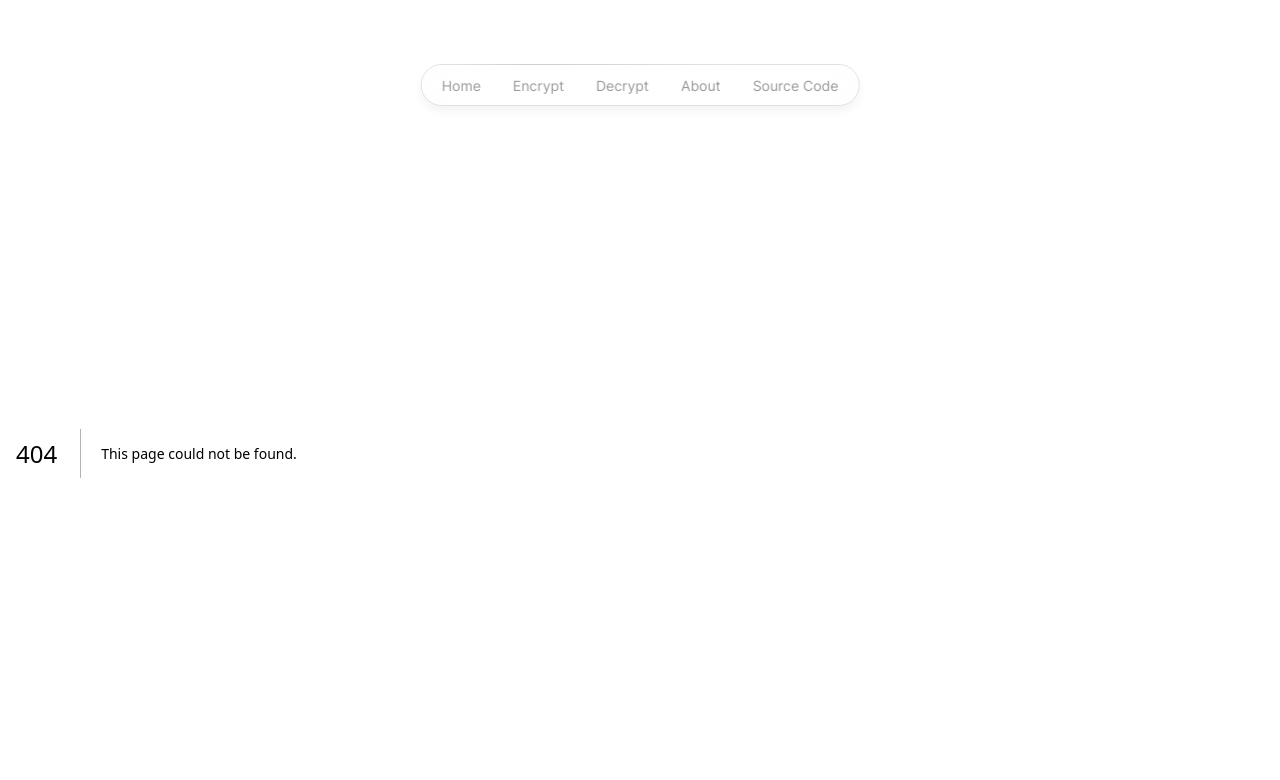
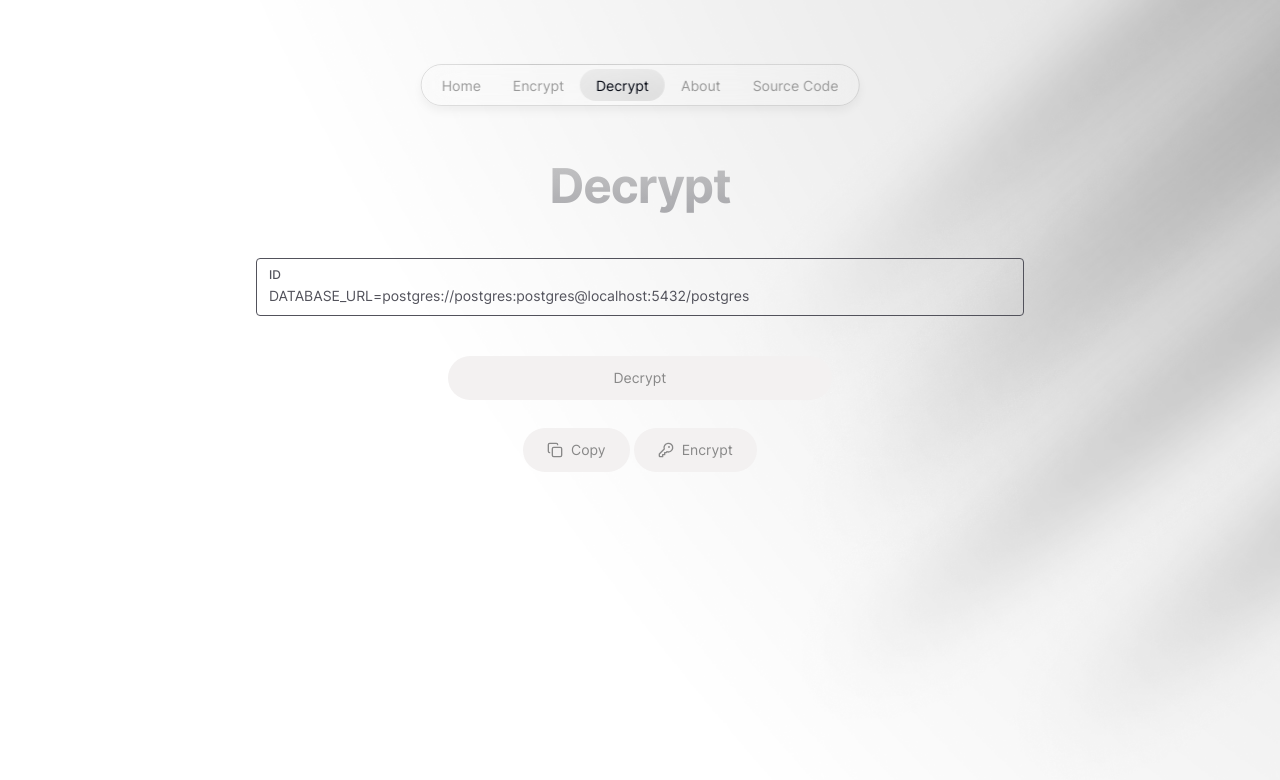
Before and after one commit to elousia/1hash, a Next.js app: page /decrypt in a window 1280 px wide. Before the commit this address had no page. Shown: the top 780 px of the page. Built offline with nearby package versions, Linux system fonts and the light colour scheme.

Commit message:
feat: create encrypt and decrypt pages

```diff
--- /dev/null
+++ b/app/decrypt/page.tsx
@@ -0,0 +1,121 @@
+"use client";
+
+import { useState } from "react";
+
+import Button from "@/components/button";
+import { Icons } from "@/components/icons";
+import { Fragment } from "react";
+import Select from "@/components/select";
+
+export default function Decrypt() {
+  const [text, setText] = useState("askdjfhi8o23u8ijoljf8ou3458otujpoiwef");
+  const [placeholder] = useState(false);
+  const [loading, setLoading] = useState(false);
+  return (
+    <section className="flex flex-col items-center max-w-4xl justify-start mx-auto w-full sm:min-h-screen sm:px-0">
+      <div className="text-center mt-10 w-full">
+        <h2 className="py-4 text-5xl w-full font-bold tracking-tight capitalize text-center text-transparent bg-gradient-to-b bg-clip-text from-zinc-900/20 to-zinc-600/50 sm:text-5xl">
+          Decrypt
+        </h2>
+        {placeholder ? (
+          <pre className="px-4 py-3 mt-8 overflow-x-scroll font-mono w-full text-left bg-transparent border rounded border-zinc-400 focus:border-zinc-100/80 focus:ring-0 sm:text-sm text-zinc-100">
+            <div className="flex items-start px-1 text-sm w-full">
+              <div
+                aria-hidden="true"
+                className="pr-4 font-mono border-r select-none border-zinc-300/5 text-zinc-700"
+              >
+                {Array.from({
+                  length: text.split("\n").length,
+                }).map((_, index) => (
+                  <Fragment key={index}>
+                    {(index + 1).toString().padStart(2, "0")}
+                    <br />
+                  </Fragment>
+                ))}
+              </div>
+              <div>
+                <pre className="flex overflow-x-auto">
+                  <code className="px-4 text-left overflow-x-scroll text-gray-600">
+                    {text}
+                  </code>
+                </pre>
+              </div>
+            </div>
+          </pre>
+        ) : (
+          <form
+            className="max-w-3xl mx-auto"
+            onSubmit={(e) => {
+              e.preventDefault();
+              // onSubmit();
+            }}
+          >
+            <div className="px-3 py-2 mt-8 border rounded border-zinc-600 focus-within:border-zinc-100/80 focus-within:ring-0 ">
+              <label
+                htmlFor="id"
+                className="block text-xs font-medium text-left text-zinc-600"
+              >
+                ID
+              </label>
+              <input
+                type="text"
+                name="compositeKey"
+                id="compositeKey"
+                placeholder="#*$lksdfjkasjdjDLKJKDJp343"
+                className="w-full p-0 text-base focus:outline-0 bg-transparent border-0 appearance-none text-zinc-600 placeholder-zinc-400 focus:ring-0 sm:text-sm"
+                defaultValue={
+                  "DATABASE_URL=postgres://postgres:postgres@localhost:5432/postgres"
+                }
+              />
+            </div>
+
+            {/* <button
+              type="submit"
+              disabled={false}
+              className={`mt-8 w-full h-12 inline-flex justify-center items-center  transition-all  rounded px-4 py-1.5 md:py-2 text-base font-semibold leading-7 text-zinc-800   bg-zinc-200 ring-1  duration-150  hover:text-black hover:drop-shadow-cta   hover:bg-white ${
+                loading ? "animate-pulse" : ""
+              }`}
+            >
+              <span>
+                {loading ? (
+                  <Icons.spinner className="w-5 h-5 animate-spin" />
+                ) : (
+                  "Decrypt"
+                )}
+              </span>
+            </button> */}
+            <div className="mt-10">
+              <Button
+                classes={`w-1/2 mx-auto flex items-center text-center justify-center ${
+                  loading ? "animate-pulse" : ""
+                }`}
+              >
+                {loading ? (
+                  <Icons.spinner className="w-5 h-5 animate-spin" />
+                ) : (
+                  "Decrypt"
+                )}
+              </Button>
+            </div>
+          </form>
+        )}
+
+        <div className="my-7 w-full flex justify-center items-center">
+          <Button>
+            <span className="flex items-center cursor-pointer">
+              <Icons.copy className="mr-2 h-4 w-4" />
+              Copy
+            </span>
+          </Button>
+
+          <div className="ml-1">
+            <Button>
+              <Icons.key className="mr-2 h-4 w-4" />
+              Encrypt
+            </Button>
+          </div>
+        </div>
+      </div>
+    </section>
+  );
+}
--- /dev/null
+++ b/app/encrypt/page.tsx
@@ -0,0 +1,80 @@
+"use client";
+
+import { useState } from "react";
+
+import Button from "@/components/button";
+import { Icons } from "@/components/icons";
+import { Fragment } from "react";
+import Select from "@/components/select";
+
+export default function Encrypt() {
+  const [text, setText] = useState(
+    "DATABASE_URL=postgres://postgres:postgres@localhost:5432/postgres"
+  );
+  return (
+    <section className="flex flex-col items-center max-w-4xl justify-start mx-auto w-full sm:min-h-screen sm:px-0">
+      <div className="text-center mt-10 w-full">
+        <h2 className="py-4 text-5xl w-full font-bold tracking-tight capitalize text-center text-transparent bg-gradient-to-b bg-clip-text from-zinc-900/20 to-zinc-600/50 sm:text-5xl">
+          Encrypt
+        </h2>
+        <pre className="px-4 py-3 mt-8 font-mono w-full text-left bg-transparent border rounded border-zinc-400 focus:border-zinc-100/80 focus:ring-0 sm:text-sm text-zinc-100">
+          <div className="flex items-start px-1 text-sm w-full">
+            <div
+              aria-hidden="true"
+              className="pr-4 font-mono border-r select-none border-zinc-300/5 text-zinc-700"
+            >
+              {Array.from({
+                length: text.split("\n").length,
+              }).map((_, index) => (
+                <Fragment key={index}>
+                  {(index + 1).toString().padStart(2, "0")}
+                  <br />
+                </Fragment>
+              ))}
+            </div>
+
+            <textarea
+              id="text"
+              name="text"
+              value={text}
+              minLength={1}
+              onChange={(e) => setText(e.target.value)}
+              rows={Math.max(10, text.split("\n").length)}
+              placeholder="DATABASE_URL=postgres://postgres:postgres@localhost:5432/postgres"
+              className="w-full p-0 text-base bg-transparent border-0 appearance-none resize-none hover:resize text-zinc-600 focus:outline-none placeholder-zinc-500 focus:ring-0 sm:text-sm"
+            />
+          </div>
+        </pre>
+        <div className="my-7 w-full flex justify-center items-center">
+          <Button>
+            <label
+              htmlFor="dropzone-file"
+              className="flex items-center cursor-pointer"
+            >
+              <Icons.upload className="mr-2 h-4 w-4" />
+              Upload a file
+              <input id="dropzone-file" type="file" className="hidden" />
+            </label>
+          </Button>
+
+          <div className="mx-1">
+            <Select />
+          </div>
+
+          <div className="ml-1">
+            <Button>
+              <Icons.share className="mr-2 h-4 w-4" />
+              Share secret
+            </Button>
+          </div>
+        </div>
+        <div className="w-2/4 mx-auto">
+          <Button classes="w-full flex items-center justify-center">
+            <Icons.share className="mr-2 h-4 w-4" />
+            Share secret
+          </Button>
+        </div>
+      </div>
+    </section>
+  );
+}
--- a/app/layout.tsx
+++ b/app/layout.tsx
@@ -68,7 +68,7 @@ export default function RootLayout({
     <html lang="en">
       <body className={inter.className}>
         <Provider>
-          <main className="">{children}</main>
+          <main className="px-4 sm:px-0">{children}</main>
         </Provider>
       </body>
     </html>
--- a/app/page.tsx
+++ b/app/page.tsx
@@ -3,8 +3,8 @@ import { Icons } from "@/components/icons";
 
 export default function Home() {
   return (
-    <section className="flex flex-col items-center justify-center max-w-3xl px-8 mx-auto sm:min-h-screen sm:px-0">
-      <div className="text-center -mt-28">
+    <section className="flex flex-col items-center justify-center max-w-3xl px- mx-auto sm:min-h-screen sm:px-0">
+      <div className="text-center mt-24 sm:mt-0 lg:-mt-16">
         <h2 className="py-4 text-5xl font-bold tracking-tight capitalize text-center text-transparent bg-gradient-to-b bg-clip-text from-zinc-900/20 to-zinc-600/50 sm:text-7xl">
           Safely exchange environment variables
         </h2>
@@ -15,13 +15,8 @@ export default function Home() {
           your browser environment.
         </p>
         <div className="my-7 flex justify-center">
-          {/* <button
-            type="button"
-            className="px-6 flex items-center text-sm bg-[#f8f7f7] hover:bg-[#f3f1f1] transition-all duration-150 ease-in-out py-3 rounded-full"
-          >
-          </button> */}
           <Button>
-            <Icons.key className="mr-1 h-4 w-4" />
+            <Icons.key className="mr-2 h-4 w-4" />
             Sign in with Passage
           </Button>
         </div>
--- a/components/button.tsx
+++ b/components/button.tsx
@@ -1,8 +1,17 @@
-export default function Button({ children }: { children: React.ReactNode }) {
+export default function Button({
+  children,
+  classes,
+  props,
+}: {
+  children: React.ReactNode;
+  classes?: string;
+  props?: any;
+}) {
   return (
     <button
       type="button"
-      className="px-6 flex items-center text-sm bg-[#f8f7f7] hover:bg-[#f3f1f1] transition-all duration-150 ease-in-out py-3 rounded-full"
+      {...props}
+      className={`px-6 flex items-center text-sm bg-[#f3f1f1] hover:bg-[#e8e8e8]  transition-all duration-150 ease-in-out py-3 rounded-full ${classes}`}
     >
       {children}
     </button>
--- /dev/null
+++ b/components/input.tsx
@@ -0,0 +1,10 @@
+import React from "react";
+
+export default function Input() {
+  return (
+    <input
+      type="text"
+      className="px-6 flex items-center text-sm bg-[#f8f7f7] hover:bg-[#f3f1f1] transition-all duration-150 ease-in-out py-3 rounded-full focus:outline-0"
+    />
+  );
+}
--- a/components/nav.tsx
+++ b/components/nav.tsx
@@ -6,8 +6,8 @@ import { motion } from "framer-motion";
 
 const SECTION_DATA = [
   { label: "Home", href: "/", x: "100%" },
-  { label: "Encrypt", href: "/node-streaming", x: "38%" },
-  { label: "Decrypt", href: "/node", x: "0%" },
+  { label: "Encrypt", href: "/encrypt", x: "38%" },
+  { label: "Decrypt", href: "/decrypt", x: "0%" },
   { label: "About", href: "/about", x: "0%" },
   {
     label: "Source Code",
--- /dev/null
+++ b/components/select.tsx
@@ -0,0 +1,17 @@
+import React from "react";
+
+export default function Select() {
+  return (
+    <select
+      id="small"
+      className="px-6 flex items-center text-sm bg-[#f8f7f7] hover:bg-[#f3f1f1] transition-all duration-150 ease-in-out py-3 rounded-full focus:outline-0"
+    >
+      <option defaultValue={undefined}>Choose lifespan</option>
+      <option value="1 day">1 day</option>
+      <option value="2 days">2 days</option>
+      <option value="3 days">3 days</option>
+      <option value="4 days">4 days</option>
+      <option value="Unlimted">Unlimited</option>
+    </select>
+  );
+}
--- a/styles/globals.css
+++ b/styles/globals.css
@@ -2,6 +2,17 @@
 @tailwind components;
 @tailwind utilities;
 
+@layer utilities {
+  input[type="number"]::-webkit-inner-spin-button,
+  input[type="number"]::-webkit-outer-spin-button {
+    @apply appearance-none;
+  }
+
+
+  input[type="file"] {
+    @apply appearance-none;
+  }
+}
 
 ::-moz-selection {
   background-color: #8884d8;
@@ -24,8 +35,8 @@
 
 ::-webkit-scrollbar-thumb {
   width: 6px;
-  background: #8884d8;
-  border-radius: 5px;
+  background: #bebebe80;
+  border-radius: 2px;
 }
 
 /* ========================== */
@@ -127,13 +138,12 @@ body a:focus-visible {
 
 main {
   display: flex;
-  align-items: start;
-  justify-content: start;
+  align-items: flex-start;
+  justify-content: flex-start;
   flex-direction: column;
   position: relative;
   width: 100%;
   height: 100%;
-  /* max-width: 720px; */
   margin: 0 auto;
   overflow: hidden;
 }
```
Also changed, not shown: components/icons.tsx (+7 -1 lines), package.json (+6 -2 lines), 1 other file (tests, documents, lock files or other folders).
